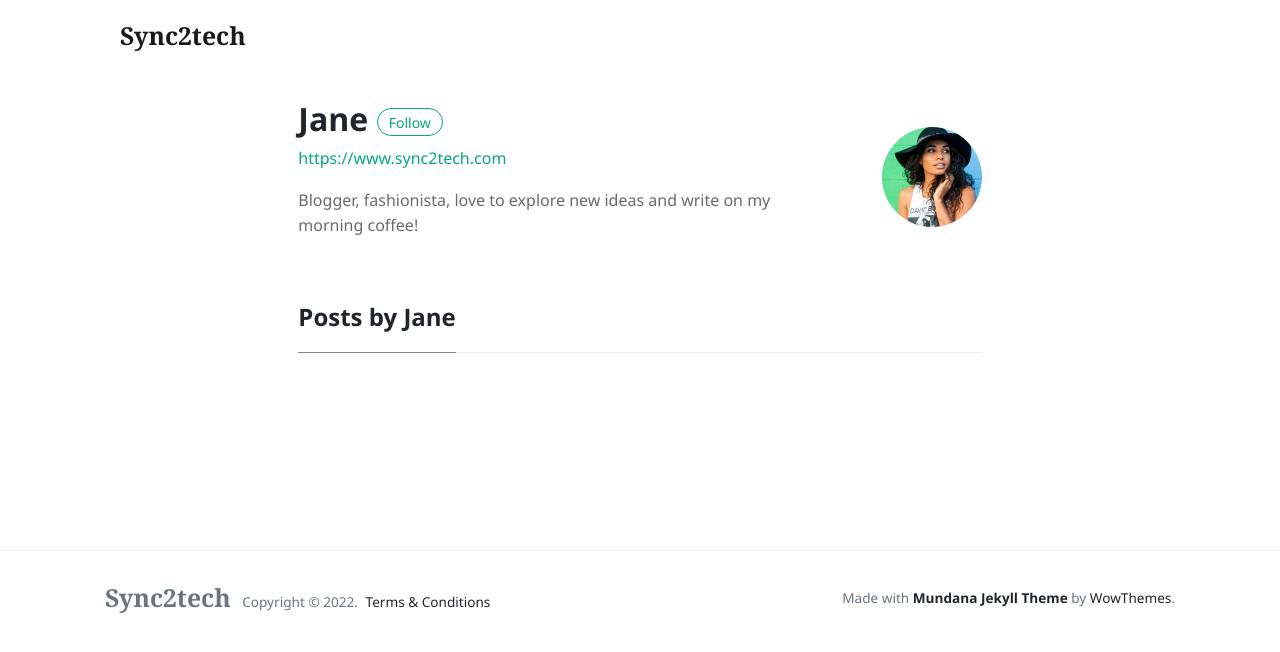
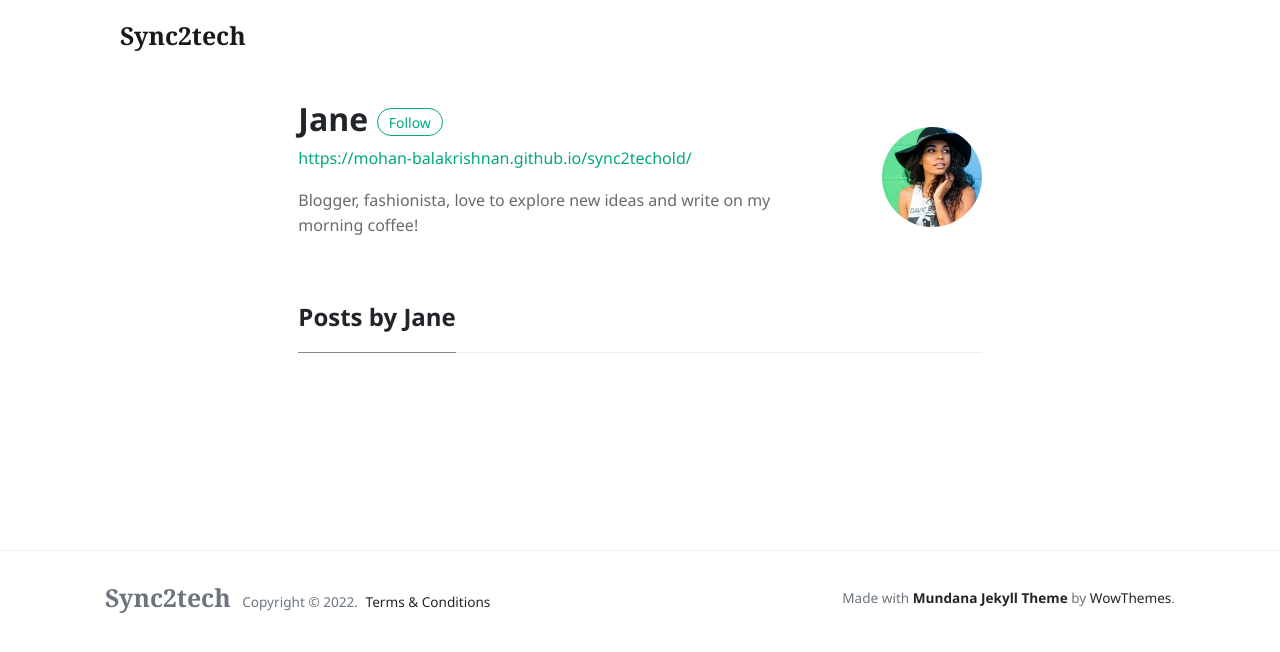
Before and after one commit to mohan-balakrishnan/sync2techold, a Jekyll site: the page built from _pages/author-jane.html, in a window 1280 px wide. Shown: the top 652 px of the page. Built offline with Jekyll 4.4.1, drawn with Linux system fonts in a browser that asks for light colours; nearby versions of some CDN libraries; some of the changed lines change nothing that is shown.

Commit message:
Update _config.yml

```diff
--- a/_config.yml
+++ b/_config.yml
@@ -21,7 +21,7 @@ plugins:
 authors:
     sal:
       name:           Mohan
-      site:           https://www.sync2tech.com
+      site:           https://mohan-balakrishnan.github.io/sync2techold/
       avatar:         assets/images/avatar1.jpg
       bio:            "Hi, I am Mohan, the author of sync2tech.com, the theme you're currently previewing. I hope you like it!"
       email:          contact@sync2tech.com
@@ -29,7 +29,7 @@ authors:
 
     jane:
       name:           Jane
-      site:           https://www.sync2tech.com
+      site:           https://mohan-balakrishnan.github.io/sync2techold/
       avatar:         assets/images/avatar2.jpg
       bio:            "Blogger, fashionista, love to explore new ideas and write on my morning coffee!"
       email:          contact@sync2tech.com
```
